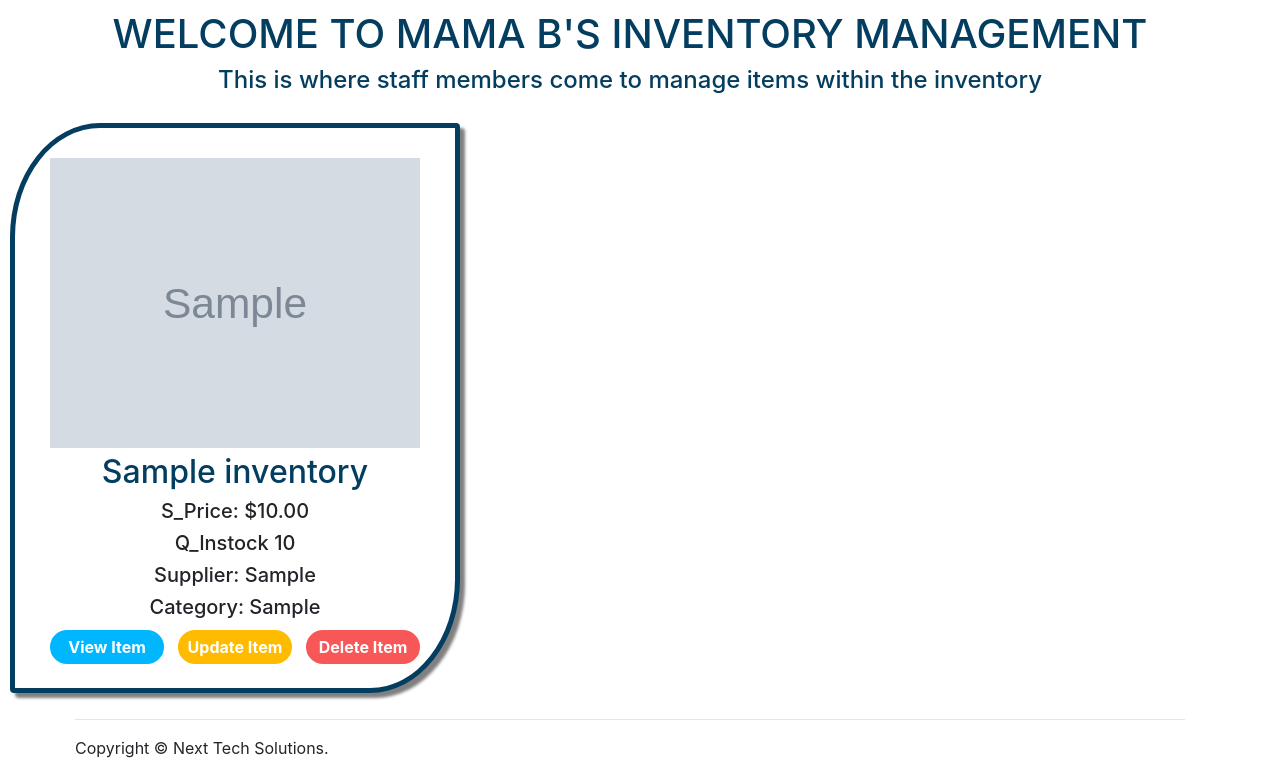
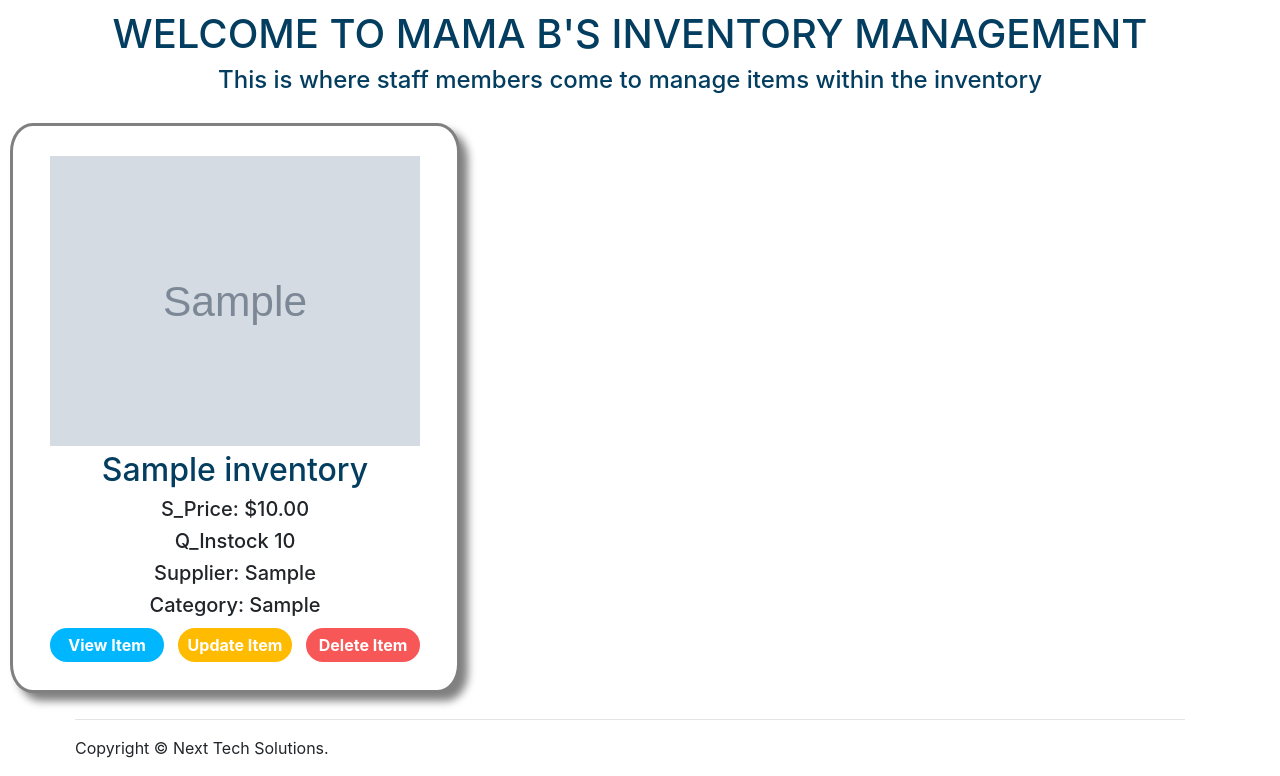
Before and after one commit to PatreceCampbell/Object-Oriented-Design, a Flask app: page /view-inventory in a window 1280 px wide. Shown: the part 80-856 px from the top of the page. Run offline with Flask 2, Linux system fonts and the light colour scheme; a user stored in the database is signed in; tables that the repository leaves empty hold one stand-in row (values such as "Sample post"); grey boxes marked "Sample" are stand-in pictures; some libraries are stand-ins or nearby versions.

Commit message:
Added some styles

```diff
--- a/app/static/css/app.css
+++ b/app/static/css/app.css
@@ -475,11 +475,10 @@ tr{
 #InventoryCards{
     padding: 25px;
     text-align: center;
-    border-bottom-right-radius: 20%;
-    border-top-left-radius: 20%;
-    box-shadow: 5px 5px 3px grey;
+    border-radius: 5%;
+    box-shadow: 8px 8px 8px grey;
     font-weight: bolder;
-    border: 5px solid #033d5f;
+    border: 3px solid grey;
 }
 
 .InventoryButtons{
```
